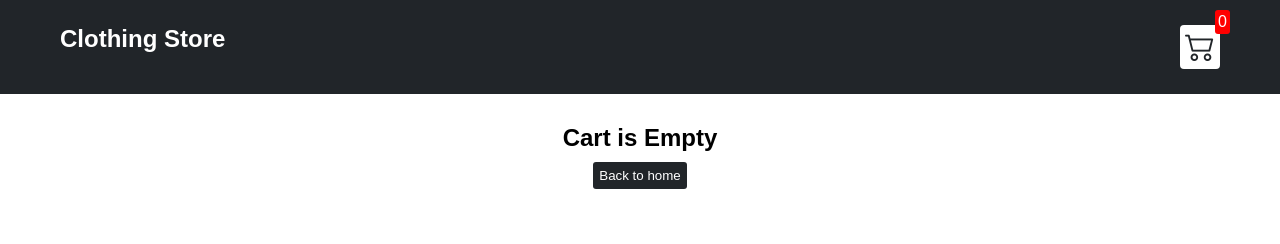
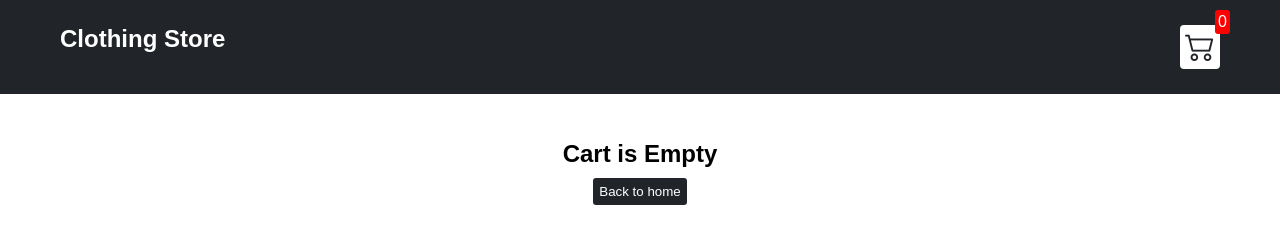
Before and after one commit to the2dge/clothshop, a plain HTML site: page cart.html in a window 1280 px wide. Drawn offline with nearby package versions, Linux system fonts and the light colour scheme.

Commit message:
Update style.css

```diff
--- a/src/style.css
+++ b/src/style.css
@@ -26,13 +26,16 @@ a {
 **/
 
 .navbar {
+  position: fixed;
+  top:0;
+  width: 100%;
   display: flex;
   flex-direction: row;
   justify-content: space-between;
   background-color: #212529;
   color: white;
   padding: 25px 60px;
-  margin-bottom: 30px;
+  margin-bottom: 100px;
 }
 
 .cart {
@@ -60,6 +63,7 @@ a {
 **/
 
 .shop {
+  margin-top: 100px;
   display: grid;
   grid-template-columns: repeat(4, 223px);
   gap: 30px;
@@ -117,6 +121,7 @@ a {
 **/
 
 .text-center {
+  margin-top: 140px;
   text-align: center;
   margin-bottom: 20px;
 }
@@ -149,6 +154,7 @@ a {
 **/
 
 .shopping-cart {
+  margin-top: 80px;
   display: grid;
   grid-template-columns: repeat(1, 320px);
   justify-content: center;
```
